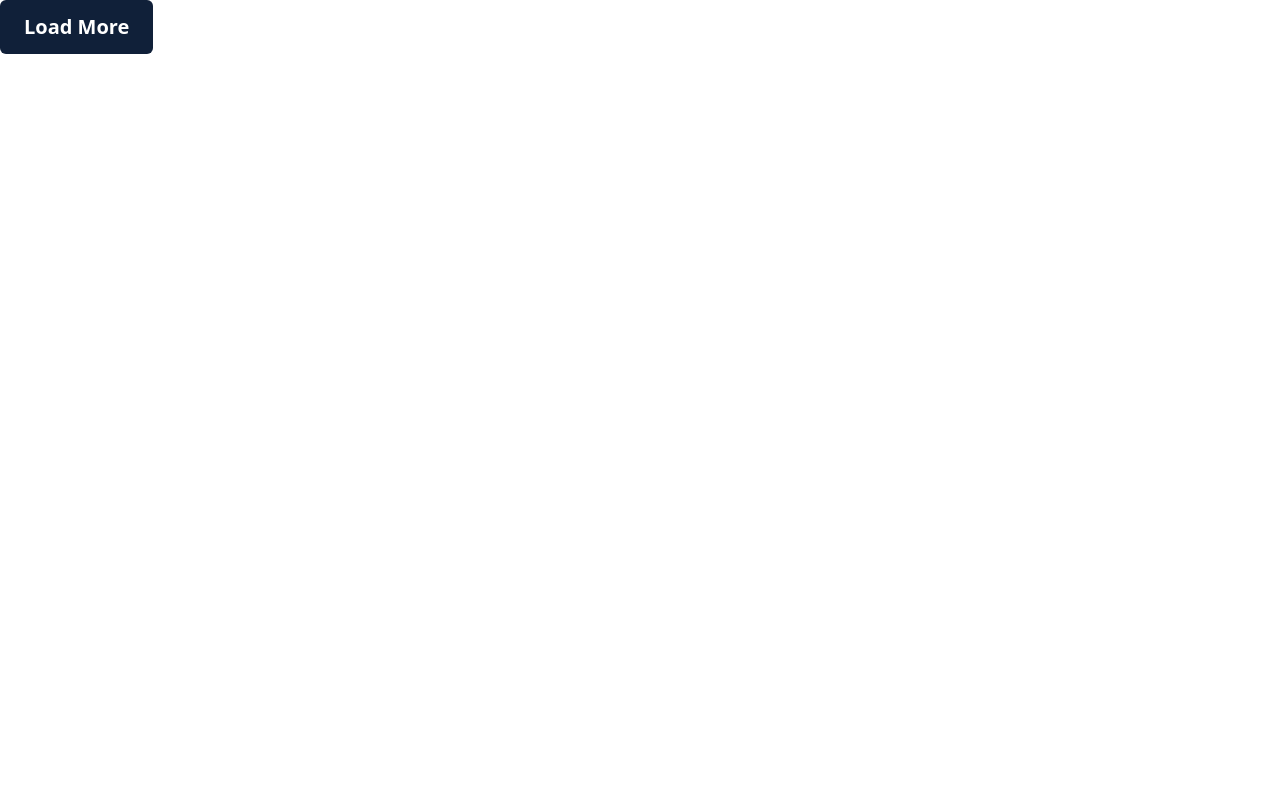
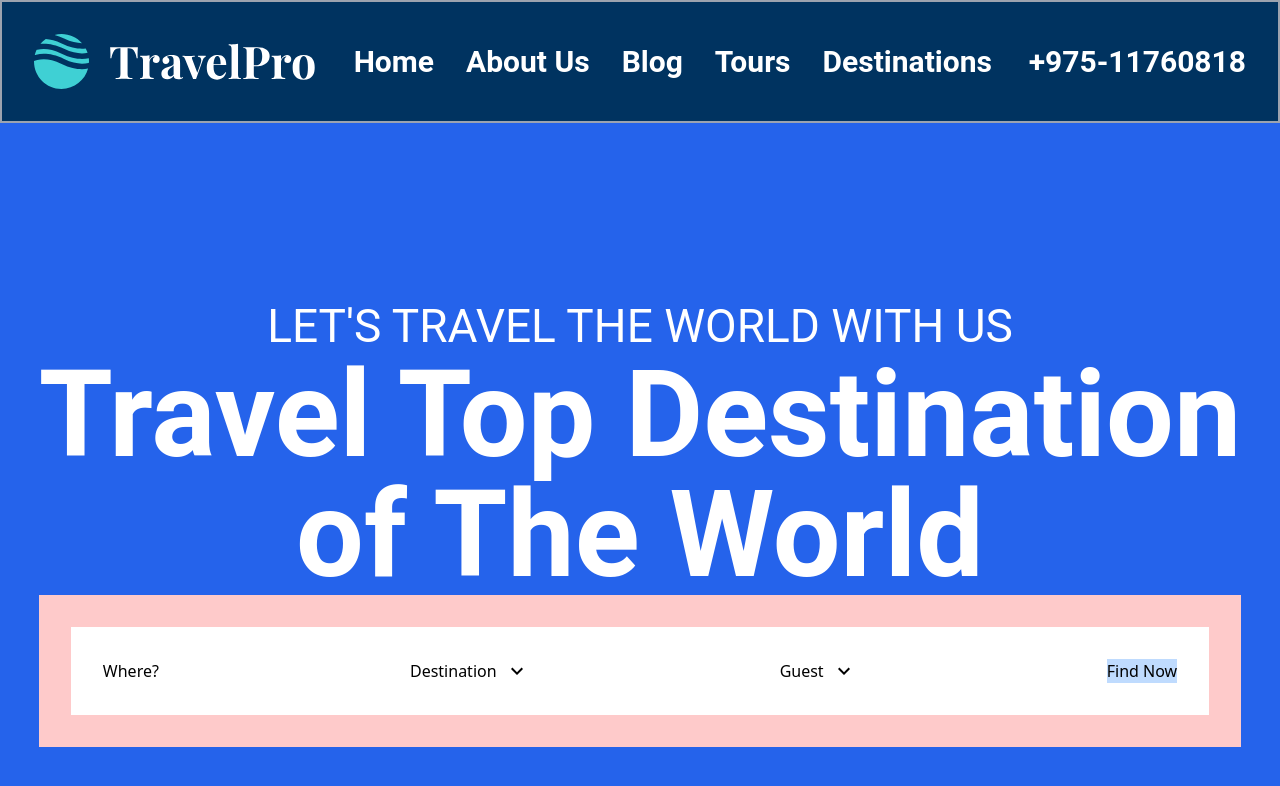
Before and after one commit to Tshewang2022/TravelPro, a React (Vite) app: page / in a window 1280 px wide. Shown: the top 786 px of the page. Built offline with nearby package versions, Linux system fonts and the light colour scheme.

Commit message:
updated affter two days

```diff
--- a/src/App.tsx
+++ b/src/App.tsx
@@ -1,10 +1,12 @@
 // import React from "react";
 // import { Routes, Route } from "react-router-dom";
-import Button from "./components/Button";
+import Navbar from "./components/Navbar";
+import { Home } from "./roots/pages";
 const App = () => {
   return (
     <div>
-      <Button />
+      <Navbar />
+      <Home />
     </div>
   );
 };
--- a/src/assets/icons/index.ts
+++ b/src/assets/icons/index.ts
@@ -2,3 +2,4 @@ export { default as feature_icon1 } from "./feature_icon_1.svg";
 export { default as feature_icon2 } from "./feature_icon_2.svg";
 export { default as feature_icon3 } from "./feature_icon_3.svg";
 export { default as feature_icon4 } from "./feature_icon_4.svg";
+export { default as logo } from "./logo.svg";
--- a/src/components/Navbar.tsx
+++ b/src/components/Navbar.tsx
@@ -1,7 +1,31 @@
-import React from "react";
+import { logo } from "../assets/icons";
+import { navlinks } from "../contants";
 
 const Navbar = () => {
-  return <div>Navbar</div>;
+  return (
+    <nav>
+      <div className="flex justify-between gap-[32px] items-center  border-2 border-gray-400 px-[32px] bg-[#003360] py-[32px]">
+        <div className="flex  jusitfy-start items-center gap-[32px]">
+          <img src={logo} alt="logo" />
+        </div>
+        <div className="flex gap-[32px] justify-center items-center">
+          {navlinks.map((nav) => (
+            <a
+              href="#"
+              className="font-roboto font-semibold leading-normal text-[30px] text-white "
+            >
+              {nav.title}
+            </a>
+          ))}
+        </div>
+        <div>
+          <h1 className="font-roboto font-semibold text-white text-[30px]">
+            +975-11760818
+          </h1>
+        </div>
+      </div>
+    </nav>
+  );
 };
 
 export default Navbar;
--- a/src/roots/pages/Home.tsx
+++ b/src/roots/pages/Home.tsx
@@ -1,7 +1,32 @@
-import React from "react";
-
+import { MdKeyboardArrowDown } from "react-icons/md";
 const Home = () => {
-  return <div>Home</div>;
+  return (
+    <div className="w-full min-h-screen flex justify-center items-center bg-blue-600">
+      <div>
+        <h2 className="font-roboto font-normal text-white text-[46px] leading-[120%] text-center">
+          LET'S TRAVEL THE WORLD WITH US
+        </h2>
+        <h1 className=" font-roboto font-bold text-white text-[120px] leading-[100%] text-center">
+          Travel Top Destination
+          <br /> of The World
+        </h1>
+        <div className="max-w-[1440px] p-[32px] bg-red-200">
+          <div className="p-[32px] bg-white flex justify-between items-center ">
+            <div className="">Where?</div>
+            <div className="flex justify-start items-center gap-[8px]">
+              <p>Destination</p>
+              <MdKeyboardArrowDown className="w-[24px] h-[24px]" />
+            </div>
+            <div className="flex justify-start items-center gap-[8px]">
+              <p>Guest</p>
+              <MdKeyboardArrowDown className="w-[24px] h-[24px]" />
+            </div>
+            <div className="bg-blue-200 ">Find Now</div>
+          </div>
+        </div>
+      </div>
+    </div>
+  );
 };
 
 export default Home;
--- a/tailwind.config.js
+++ b/tailwind.config.js
@@ -7,6 +7,9 @@ export default {
         lightBlue: "#4dd0d4",
         darkBlue: "#102039",
       },
+      fontFamily: {
+        roboto: "Roboto",
+      },
     },
   },
   plugins: [],
```
